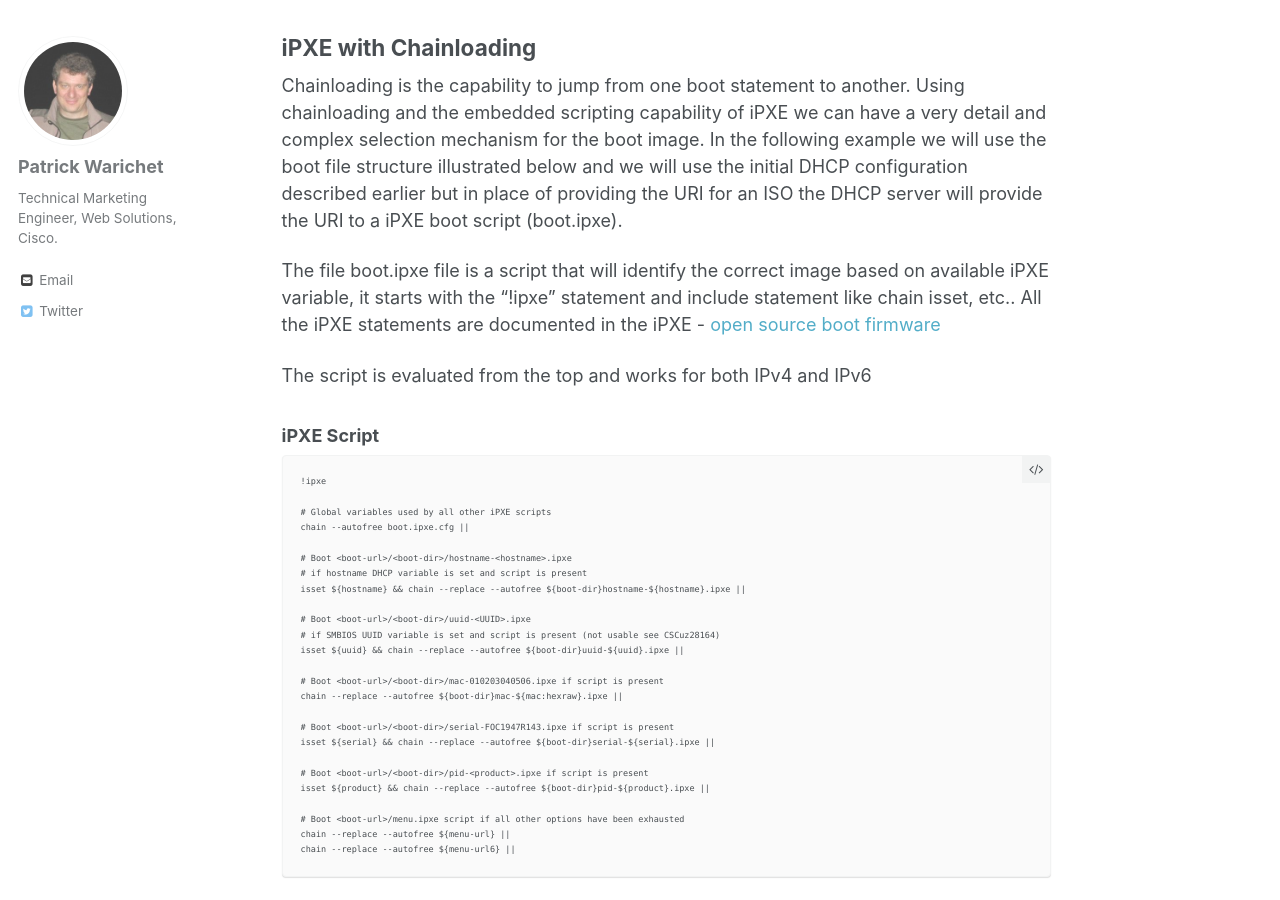
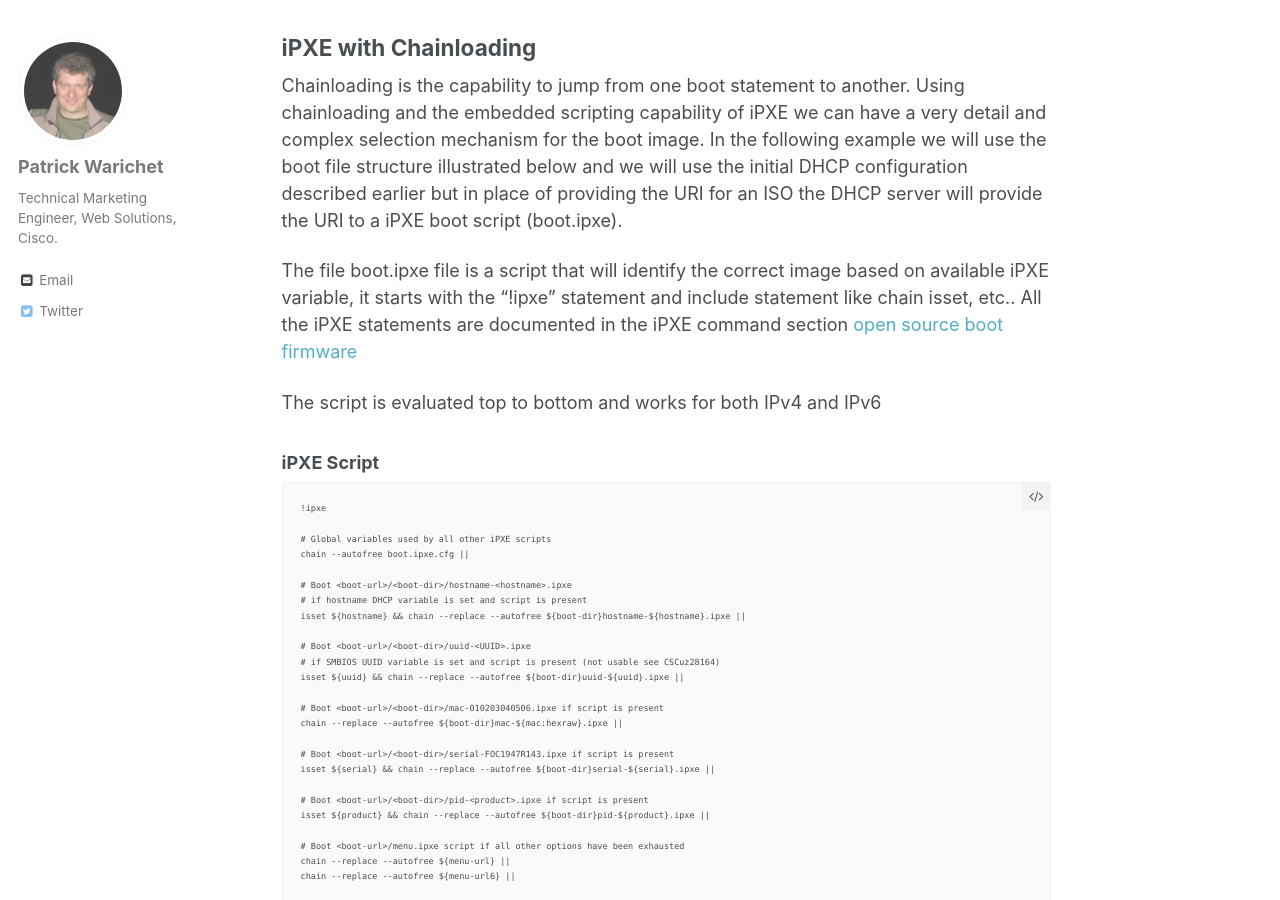
Before and after one commit to xrdocs/software-management, a Jekyll site: the page built from _tutorials/2016-07-27-ipxe-deep-dive.md, in a window 1280 px wide and 900 px high, scrolled down 10221 px. Built offline with Jekyll 4.4.1, drawn with Linux system fonts in a browser that asks for light colours; comment, search, counter and statistics services are not loaded.

Commit message:
Updated 2016-07-27-ipxe-deep-dive.md

```diff
--- a/_tutorials/2016-07-27-ipxe-deep-dive.md
+++ b/_tutorials/2016-07-27-ipxe-deep-dive.md
@@ -435,9 +435,9 @@ The boot.php program running on the web server could dynamically generate a scri
 
 Chainloading is the capability to jump from one boot statement to another. Using chainloading and the embedded scripting capability of iPXE we can have a very detail and complex selection mechanism for the boot image. In the following example we will use the boot file structure illustrated below and we will use the initial DHCP configuration described earlier but in place of providing the URI for an ISO the DHCP server will provide the URI to a iPXE boot script (boot.ipxe).
 
-The file boot.ipxe file is a script that will identify the correct image based on available iPXE variable, it starts with the "!ipxe" statement and include statement like chain isset, etc.. All the iPXE statements are documented in the iPXE - [open source boot firmware](http://ipxe.org/cmd)
+The file boot.ipxe file is a script that will identify the correct image based on available iPXE variable, it starts with the "!ipxe" statement and include statement like chain isset, etc.. All the iPXE statements are documented in the iPXE command section [open source boot firmware](http://ipxe.org/cmd)
 
-The script is evaluated from the top and works for both IPv4 and IPv6
+The script is evaluated top to bottom and works for both IPv4 and IPv6
 
 ### iPXE Script
 
```
